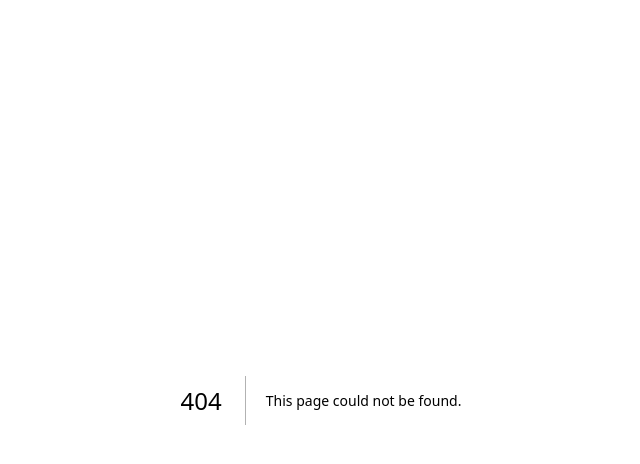
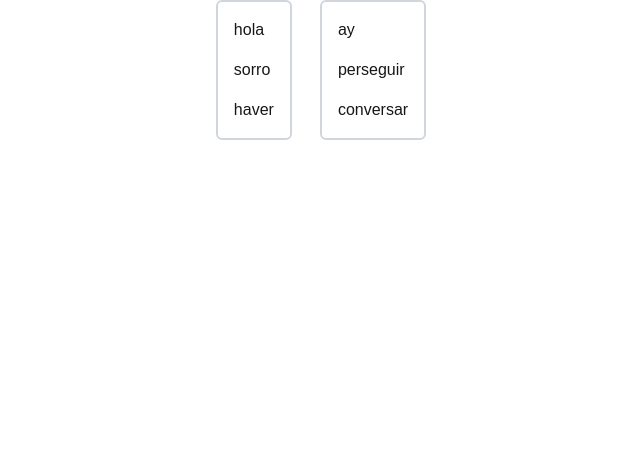
Before and after one commit to Jmiguel14/story-learning, a Next.js app: page /activity/sort-word in a window 1280 px wide. Before the commit this address had no page. Shown: the top 464 px of the page, without its empty margins (319-959 px from the left). Built offline with nearby package versions, Linux system fonts and the light colour scheme.

Commit message:
Add drag-and-drop functionality for sorting words with DnD Kit; implement SortWordActivity component and related items

```diff
--- a/package.json
+++ b/package.json
@@ -10,6 +10,8 @@
     "lint:fix": "eslint --fix"
   },
   "dependencies": {
+    "@dnd-kit/core": "^6.3.1",
+    "@dnd-kit/sortable": "^10.0.0",
     "@headlessui/react": "^2.2.8",
     "@heroicons/react": "^2.2.0",
     "next": "15.5.3",
--- /dev/null
+++ b/src/app/activity/sort-word/page.tsx
@@ -0,0 +1,5 @@
+import SortWordActivity from "../../../components/sort-word-activity";
+
+export default function SortWordActivityPage() {
+  return <SortWordActivity />;
+}
--- /dev/null
+++ b/src/components/item.tsx
@@ -0,0 +1,11 @@
+import React, {forwardRef} from 'react';
+
+type ItemProps = React.HTMLAttributes<HTMLDivElement> & {
+  id: string;
+};
+
+export const Item = forwardRef<HTMLDivElement, ItemProps>(({id, ...props}, ref) => {
+  return (
+    <div {...props} ref={ref}>{id}</div>
+  )
+});
--- /dev/null
+++ b/src/components/sort-word-activity.tsx
@@ -0,0 +1,126 @@
+"use client";
+
+import React, {useState, useEffect} from 'react';
+import {
+  closestCenter,
+  DndContext,
+  DragEndEvent,
+  DragOverlay,
+  DragStartEvent,
+  KeyboardSensor,
+  PointerSensor,
+  useDroppable,
+  useSensor,
+  useSensors,
+} from '@dnd-kit/core';
+import {
+  arrayMove,
+  SortableContext,
+  sortableKeyboardCoordinates,
+  verticalListSortingStrategy,
+} from '@dnd-kit/sortable';
+
+import {SortableItem} from './sorteable-item';
+import {Item} from './item';
+
+export default function SortWordActivity() {
+  const [activeId, setActiveId] = useState<string | null>(null);
+  const [wrongWords, setWrongWords] = useState(['hola', 'sorro', 'haver']);
+  const [rightWords, setRightWords] = useState(['ay', 'perseguir', 'conversar']);
+  const [isMounted, setIsMounted] = useState(false);
+
+  const sensors = useSensors(
+    useSensor(PointerSensor),
+    useSensor(KeyboardSensor, {
+      coordinateGetter: sortableKeyboardCoordinates,
+    })
+  );
+
+  useEffect(() => {
+    setIsMounted(true);
+  }, []);
+
+  // Prevent hydration mismatch by only rendering drag-and-drop after client-side mount
+  if (!isMounted) {
+    return (
+      <div>
+        {wrongWords.map((id: string) => (
+          <div key={id} style={{ padding: '8px', margin: '4px', border: '1px solid #ccc' }}>
+            Elemento {id}
+          </div>
+        ))}
+      </div>
+    );
+  }
+
+  const renderWords = (items: string[], id: string) => {
+    return (
+      <div className="flex flex-col gap-4 border-2 border-gray-300 dark:border-white rounded-md p-4">
+        <SortableContext
+          id={id}
+          items={items}
+          strategy={verticalListSortingStrategy}
+        >
+          {items.map(id => <SortableItem key={id} id={id} />)}
+        </SortableContext>
+      </div>
+    )
+  }
+
+  const leftSide = wrongWords
+  const rightSide = rightWords
+
+  return (
+    <DndContext
+      sensors={sensors}
+      collisionDetection={closestCenter}
+      onDragStart={handleDragStart}
+      onDragOver={handleDragOver}
+    >
+      <div className="flex justify-center gap-7">
+        {renderWords(leftSide, 'left-side')}
+        {renderWords(rightSide, 'right-side')}
+      </div>
+    </DndContext>
+  );
+
+  function handleDragStart(event: DragStartEvent) {
+    const {active} = event;
+
+    const id = active?.id as string;
+
+    setActiveId(id);
+  }
+
+  function handleDragOver(event: DragEndEvent) {
+    const {active, over} = event;
+
+    const activeContainerId = active?.data.current?.sortable?.containerId;
+    const overContainerId = over?.data.current?.sortable?.containerId;
+
+    console.log({active, over});
+
+    const id = active?.id as string;
+    const overId = over?.id as string;
+
+    if (id !== overId) {
+      const activeIndex = active?.data.current?.sortable?.index;
+      const overIndex = over?.data.current?.sortable?.index;
+      if (activeContainerId === 'left-side' && overContainerId === 'right-side') {
+        setRightWords((words) => words.toSpliced(overIndex, 0, id))
+        setWrongWords((words) => words.toSpliced(activeIndex, 1))
+      } else if (activeContainerId === 'right-side' && overContainerId === 'left-side') {
+        setRightWords((words) => words.toSpliced(activeIndex, 1))
+        setWrongWords((words) => words.toSpliced(overIndex, 0, id))
+      }
+
+      if (activeContainerId === 'left-side' && overContainerId === 'left-side') {
+        setWrongWords((words) => arrayMove(words, activeIndex, overIndex))
+      } else if (activeContainerId === 'right-side' && overContainerId === 'right-side') {
+        setRightWords((words) => arrayMove(words, activeIndex, overIndex))
+      }
+    }
+
+    setActiveId(null);
+  }
+}
--- /dev/null
+++ b/src/components/sorteable-item.tsx
@@ -0,0 +1,27 @@
+"use client";
+
+import React from 'react';
+import {useSortable} from '@dnd-kit/sortable';
+import {CSS} from '@dnd-kit/utilities';
+
+import { Item } from './item';
+import { useDroppable } from '@dnd-kit/core';
+
+export function SortableItem(props: {id: string}) {
+  const {
+    attributes,
+    listeners,
+    setNodeRef,
+    transform,
+    transition,
+  } = useSortable({id: props.id});
+
+  const style = {
+    transform: CSS.Transform.toString(transform),
+    transition,
+  };
+
+  return (
+    <Item ref={setNodeRef} style={style} {...attributes} {...listeners} id={props.id} />
+  );
+}
```
Also changed, not shown: 1 other file (tests, documents, lock files or other folders).
